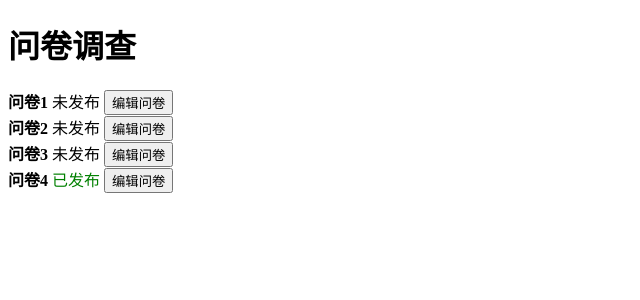
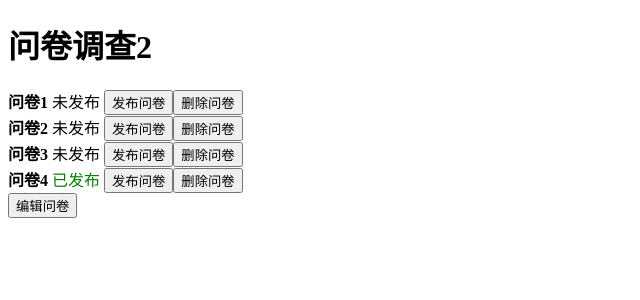
Before and after one commit to xiaojinlove/react18-ts-demo, a React (Create React App) app: page / in a window 1280 px wide. Shown: the top 300 px of the page, without its empty margins (0-640 px from the left). Built offline with nearby package versions, Linux system fonts and the light colour scheme.

Commit message:
chore: useState

```diff
--- a/src/App.tsx
+++ b/src/App.tsx
@@ -1,8 +1,9 @@
 import React from 'react'
-import List1 from './List1'
+//import List1 from './List1'
+import List2 from './List2'
 
 function App() {
-  return <List1 />
+  return <List2 />
 }
 
 export default App
--- /dev/null
+++ b/src/List2.tsx
@@ -0,0 +1,67 @@
+import React, { FC, useState } from 'react'
+import QuestionCard from './components/QuestionCard'
+
+const List2: FC = () => {
+  const [questionList, setQuestionList] = useState([
+    { id: 'q1', title: '问卷1', isPublished: false },
+    { id: 'q2', title: '问卷2', isPublished: false },
+    { id: 'q3', title: '问卷3', isPublished: false },
+    { id: 'q4', title: '问卷4', isPublished: true },
+  ])
+
+  const add = () => {
+    const r = Math.random().toString().slice(-3)
+    setQuestionList(
+      questionList.concat({
+        id: 'q' + r,
+        title: '问卷' + r,
+        isPublished: true,
+      })
+    )
+  }
+  function del(id: string) {
+    setQuestionList(
+      questionList.filter(item => {
+        if (item.id !== id) return true
+        else return false
+      })
+    )
+  }
+  function publish(id: string) {
+    setQuestionList(
+      questionList.map(item => {
+        if (item.id !== id) {
+          return item
+        } else {
+          return {
+            ...item,
+            isPublished: true,
+          }
+        }
+      })
+    )
+  }
+  return (
+    <div>
+      <h1>问卷调查2</h1>
+      <div>
+        {questionList.map(question => {
+          const { id, title, isPublished } = question
+          return (
+            <QuestionCard
+              key={id}
+              id={id}
+              title={title}
+              isPublished={isPublished}
+              deleteQuestion={del}
+              publishQuestion={publish}
+            />
+          )
+        })}
+      </div>
+      <button onClick={add}>编辑问卷</button>
+    </div>
+  )
+}
+
+export default List2
--- a/src/components/QuestionCard.tsx
+++ b/src/components/QuestionCard.tsx
@@ -4,11 +4,16 @@ type PropsType = {
   id: string
   title: string
   isPublished: boolean
+  deleteQuestion?: (id: string) => void
+  publishQuestion?: (id: string) => void
 }
 const QuestionCard: FC<PropsType> = props => {
-  const { id, title, isPublished } = props
-  const edit = (id: string) => {
-    console.log('edit', id)
+  const { id, title, isPublished, deleteQuestion, publishQuestion } = props
+  const del = (id: string) => {
+    deleteQuestion && deleteQuestion(id)
+  }
+  const publish = (id: string) => {
+    publishQuestion && publishQuestion(id)
   }
   return (
     <div key={id}>
@@ -19,10 +24,17 @@ const QuestionCard: FC<PropsType> = props => {
       &nbsp;
       <button
         onClick={() => {
-          edit(id)
+          publish(id)
         }}
       >
-        编辑问卷
+        发布问卷
+      </button>
+      <button
+        onClick={() => {
+          del(id)
+        }}
+      >
+        删除问卷
       </button>
     </div>
   )
```
